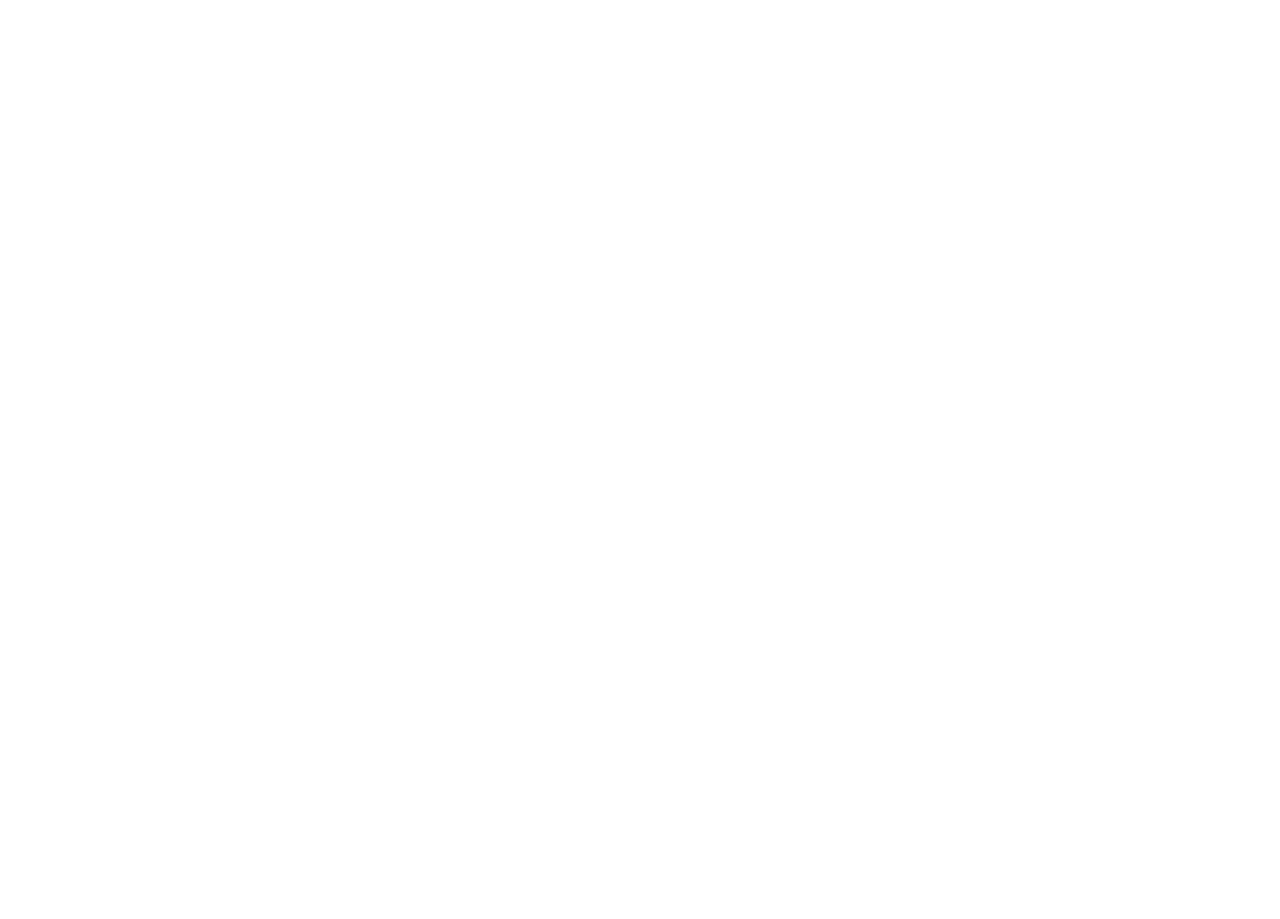
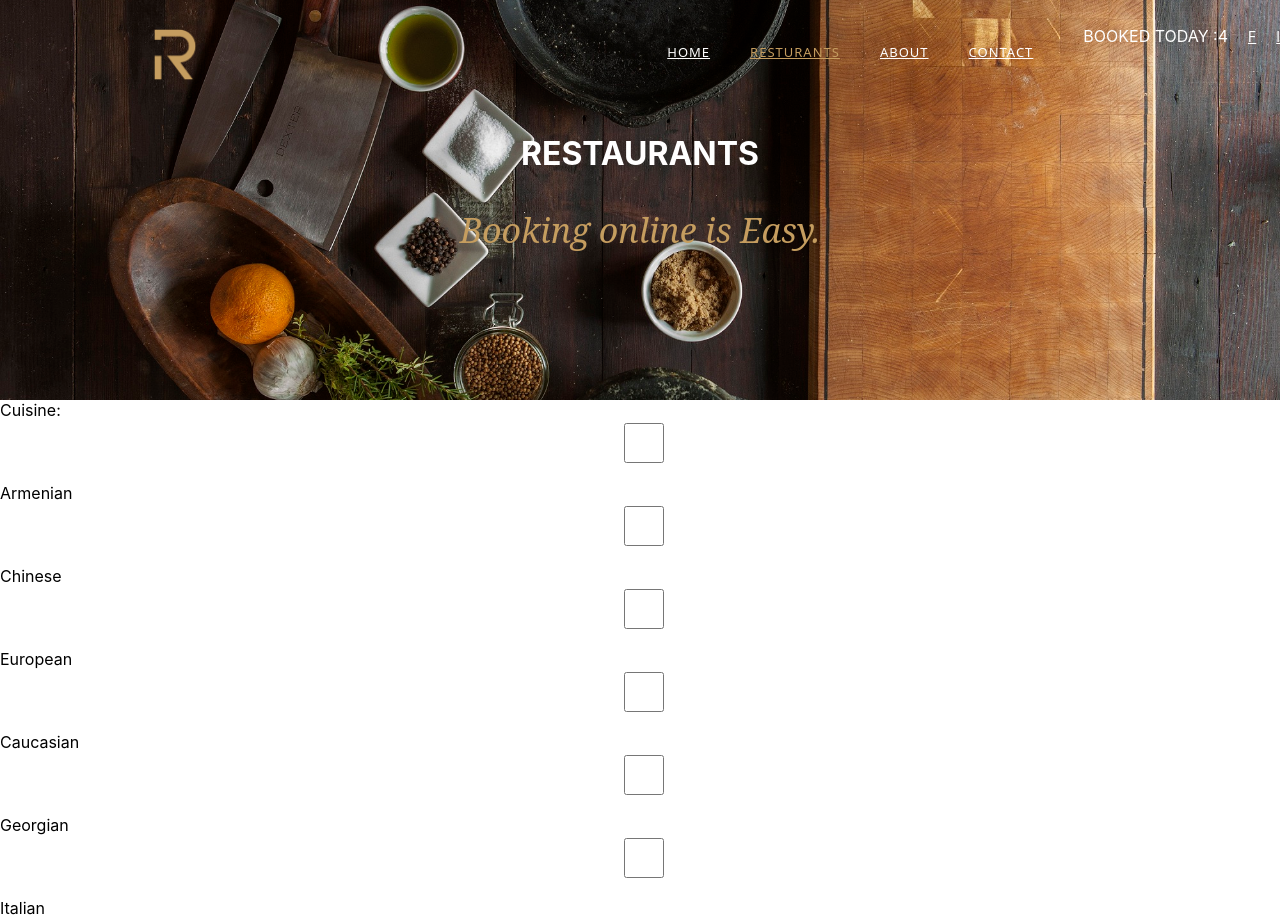
Before and after one commit to taron0/reserve-table, a React (Create React App) app: page /restaurants in a window 1280 px wide. Shown: the top 919 px of the page. Before the commit the page ends 800 px from the top, so only its background shows below. Built offline with nearby package versions, Linux system fonts and the light colour scheme.

Commit message:
add function validation in form

```diff
--- a/src/components/containers/mainLayout/MainLayout.js
+++ b/src/components/containers/mainLayout/MainLayout.js
@@ -8,6 +8,7 @@
 import Home from "../../home/Home";
 import About from "../../pages/about/About";
 import Contact from "../../pages/contact/Contact";
+import Restaurants from "../../pages/restaurants/Restaurants";
 
 const MainLayout = () => {
     return (
@@ -16,9 +17,9 @@
                 <Route exact path="/">
                     <Home />
                 </Route>
-                {/*<Route exact path="/resturants">*/}
-                {/*    <Resturants />*/}
-                {/*</Route>*/}
+                <Route exact path="/restaurants">
+                    <Restaurants />
+                </Route>
                 <Route exact path="/about">
                     <About />
                 </Route>
--- a/src/components/header/Header.css
+++ b/src/components/header/Header.css
@@ -144,5 +144,5 @@
 }
 
 .active{
-    color: red;
+    color: #C59D5F;
 }
--- a/src/components/header/Header.js
+++ b/src/components/header/Header.js
@@ -32,7 +32,7 @@
                             </NavLink>
                         </li>
                         <li className={'menu-item'}>
-                            <NavLink exact to={'/resturants'}>RESTURANTS</NavLink>
+                            <NavLink exact to={'/restaurants'}>RESTURANTS</NavLink>
                         </li>
                         <li className={'menu-item'}>
                             <NavLink exact to={'/about'}>
--- a/src/components/home/Home.js
+++ b/src/components/home/Home.js
@@ -8,7 +8,7 @@
 const Home = () => {
     return (
 
-
+        <>
         <div className={'wrapper'} style={{backgroundImage: `url(${backg})`}}>
             <Header/>
             <div className={'hero-title-holder'}>
@@ -24,7 +24,7 @@
                         </div>
 
                         <div  className={'btn-book'}>
-                          <Link to={'/resturants'} ><Button context={'Book Now'}/> </Link>
+                          <Link to={'/restaurants'} ><Button context={'Book Now'}/> </Link>
                         </div>
                     </div>
 
@@ -33,6 +33,7 @@
             </div>
 
         </div>
+        </>
 
 
     )
--- a/src/components/pages/about/About.css
+++ b/src/components/pages/about/About.css
@@ -59,3 +59,10 @@
     transform: translate(-50%, -50%) ;
 
 }
+
+.h4{
+    color: #C59D5F;
+    font-style: italic;
+    font-family: 'Noto Serif', serif;
+    font-size: 34px;
+}
--- a/src/components/pages/contact/Contact.js
+++ b/src/components/pages/contact/Contact.js
@@ -20,6 +20,12 @@
                     <h1>CONTACT</h1>
                     <p>Get in Touch With Us.</p>
                 </div>
+
+            </div>
+            <div className={'for-restaurants'}>
+                <h3>FOR RESTAURANTS</h3>
+                <p>We’re are open to partner with the best restaurants across the country.</p>
+                <p>Join our growing list of partners.</p>
             </div>
             <div className={'container-content'}>
                 <div className={'section-title'}>
@@ -67,14 +73,14 @@
                         </textarea>
 
                     </span>
-                    <div>
-                        {formik.touched.comment && <span className="text-danger">{formik.errors.comment}</span>}
+                    <div className={'text-danger'}>
+                        {formik.touched.comment && <span>{formik.errors.comment}</span>}
                     </div>
 
                     <Button context={'Send'}/>
-                    <div>
+                    <div className={'registred-message'}>
                         {Object.keys(formik.touched).length ?
-                        <span className={'registred-message'}>{Object.keys(formik.errors).length ? registredError : registredMessage}</span>:<></>}
+                        <span >{Object.keys(formik.errors).length ? registredError : registredMessage}</span>:<></>}
                     </div>
                 </form>
             </div>
--- a/src/components/pages/contact/contact.css
+++ b/src/components/pages/contact/contact.css
@@ -15,7 +15,14 @@
     left: 50%;
     margin-right: -50%;
     transform: translate(-50%, -50%) ;
+    text-align: center;
+}
 
+.contact-text > p {
+   color: #C59D5F;
+    font-style: italic;
+    font-family: 'Noto Serif', serif;
+    font-size: 34px;
 }
 
 .section-title {
@@ -69,13 +76,26 @@
 
 .textarea-form > textarea {
     text-align: left;
-    padding-top: 10px;
+    /*padding-top: 10px;*/
     width: 100%;
     font-size: 100%;
     font-family: inherit;
-    height: 200px;
+    height: 160px;
 }
 
 .text-danger {
     color: red;
 }
+
+.registred-message {
+    border: 1px solid green;
+    margin-top: 10px;
+
+}
+
+.for-restaurants {
+    width: 400px;
+    margin: 0 auto;
+    text-align: center;
+
+}
--- /dev/null
+++ b/src/components/pages/restaurants/Restaurants.js
@@ -0,0 +1,78 @@
+import React from 'react';
+import imgContact from "../../../assets/cover-image.jpg";
+import Header from "../../header/Header";
+import './restaurants.css'
+import Input from "../../shared/input/Input";
+
+
+const Restaurants = () => {
+    return (
+        <>
+            <div className={'wrapper-resturants'} style={{backgroundImage: `url(${imgContact})`}}>
+                <Header/>
+                <div className={'contact-text'}>
+                    <h1>RESTAURANTS</h1>
+                    <p>Booking online is Easy.</p>
+                </div>
+
+            </div>
+            <div className={'filtred-container'}>
+                <div>
+                    Cuisine:
+                </div>
+                <div>
+                    <div>
+                        <span>
+                            <Input type="checkbox" name='Armenian'/>
+                        </span>
+                        <span>Armenian</span>
+                    </div>
+                  <div>
+                      <span>
+                             <Input type="checkbox" name='Chinese'/>
+                      </span>
+                     <span>Chinese </span>
+                  </div>
+                    <div>
+                        <span>
+                            <Input type="checkbox" name=' European'/>
+                        </span>
+                          <span>European</span>
+                    </div>
+                    <div>
+                        <span>
+                              <Input type="checkbox" name=' Caucasian'/>
+                        </span>
+                       <span>Caucasian</span>
+                    </div>
+                    <div>
+                        <span>
+                              <Input type="checkbox" name=' Georgian'/>
+                        </span>
+                      <span> Georgian</span>
+                    </div>
+                    <div>
+                        <span>
+                            <Input type="checkbox" name='Italian'/>
+                        </span>
+                        <span>Italian</span>
+                    </div>
+                    <div>
+                        <span>
+                             <Input type="checkbox" name=' Russian'/>
+                        </span>
+                        <span> Russian</span>
+                    </div>
+                    <div>
+                        <span>
+                             <Input type="checkbox" name=' Mexican'/>
+                        </span>
+                        <span>Mexican</span>
+                    </div>
+                </div>
+            </div>
+        </>
+    )
+}
+
+export default Restaurants
--- /dev/null
+++ b/src/components/pages/restaurants/restaurants.css
@@ -0,0 +1,7 @@
+.wrapper-resturants {
+    color: white;
+    min-height: 400px;
+    background-size: cover;
+    background-position: center;
+    position: relative;
+}
```
